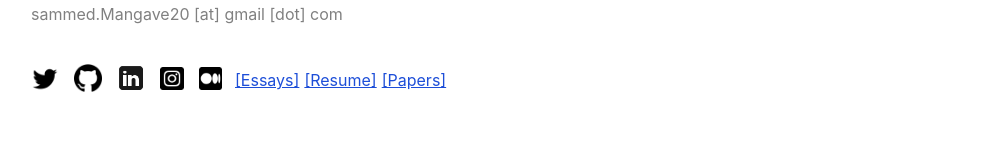
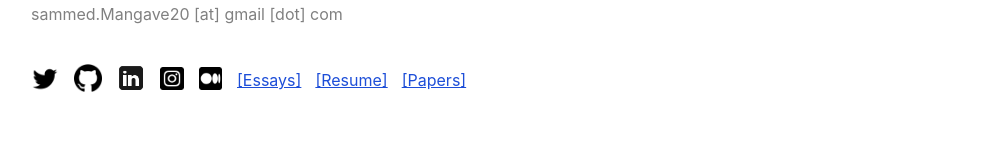
Before and after one commit to samycolen/samycolen.github.io, a React (Create React App) app: page / in a window 1280 px wide. Shown: the part 256-412 px from the top of the page, without its empty margins (211-1193 px from the left). Built offline with nearby package versions, Linux system fonts and the light colour scheme.

Commit message:
we changed the css little bit

```diff
--- a/src/App.css
+++ b/src/App.css
@@ -36,6 +36,10 @@
   display: flex;
   align-items: center;
   margin-top: 40px;
+
+}
+.dlink{
+  margin-right: 14px;
 }
 
 .iico {
@@ -47,11 +51,6 @@
   width: 23.5px; /* Reduced icon size for mobile */
   height: 23.5px; /* Reduced icon size for mobile */
   margin-right: 15px; /* Reduced space between icons */
-}
-
-.dlink {
-  margin-right: 7px;
-  margin-left: -2px;
 }
 
 /* projects */
@@ -127,11 +126,16 @@ li::before {
   .Ddesc {
     padding-left: 5%; /* Reduced left padding for mobile */
     margin: 10px; /* Adjusted margin for mobile */
+    max-width: 100vw;
   }
 
   .Ddesc p {
     margin-bottom: 15px; /* Reduced spacing between paragraphs */
     font-size: 8px;
+  }
+  .dlink {
+    margin-right: 7px;
+    margin-left: -2px;
   }
 
   .iico {
```
